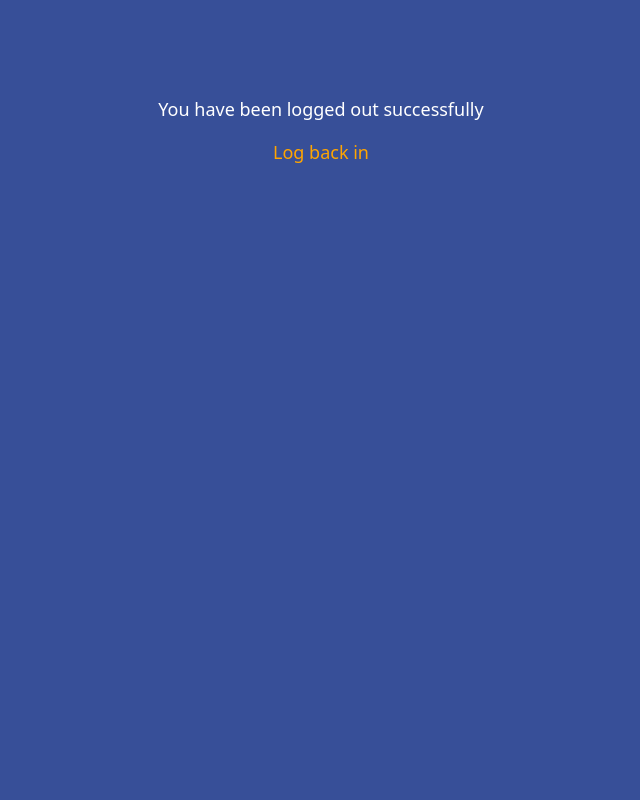
After one commit to K-Kelvin/chat-app, a Django app: page /logout/ in a window 1280 px wide. The commit adds this page. Shown: the whole page, without its empty margins (319-959 px from the left). Run offline with Django 4.2, Linux system fonts and the light colour scheme.

Commit message:
Added logout functionality

```diff
--- a/chat_app/settings.py
+++ b/chat_app/settings.py
@@ -155,7 +155,3 @@ HELP_EMAIL = "nivleknatech@gmail.com"
 LOGIN_URL = 'users:login'
 
 LOGIN_REDIRECT_URL = 'chat:index'
-
-LOGOUT_URL = 'logout'
-
-LOGOUT_REDIRECT_URL = '/'
--- a/chat_app/urls.py
+++ b/chat_app/urls.py
@@ -15,10 +15,11 @@ Including another URLconf
 """
 from django.contrib import admin
 from django.urls import path, include
-
+from django.contrib.auth import views as auth_views
 
 urlpatterns = [
     path('', include("users.urls")),
     path('chat/', include("chat.urls")),
+    path('logout/', auth_views.LogoutView.as_view(template_name='logout.html'), name='logout'),
     path('admin/', admin.site.urls),
 ]
--- a/templates/login.html
+++ b/templates/login.html
@@ -14,7 +14,7 @@
         {% comment %} <div class="mb-3">
             <img src="{% static 'img/logo.png' %}" alt="logo" width="200" height="auto" class="mx-auto d-block">
         </div> {% endcomment %}
-        <form method="post" action="" class="auth-form bd-highlight">
+        <form method="post" action="" class="auth-form bd-highlight mt-4">
             {% csrf_token %}
             <h3 style="text-align: center; color: rgba(0,0,0,.65);">Login</h3>
             <div class="mb-3">
--- /dev/null
+++ b/templates/logout.html
@@ -0,0 +1,42 @@
+{% extends 'base.html' %}
+
+{% block title %} Chat App | Logout {% endblock title %}
+
+{% block head %}
+<style>
+    body {
+        background: var(--primary-color);
+    }
+    .content-container {
+        padding: 6rem 1rem;
+        display: flex;
+        justify-content: center;
+    }
+    .center {
+        font-size: 1.125rem;
+        text-align: center;
+        color: var(--white);
+    }
+    .center a {
+        color: orange;
+    }
+</style>
+{% endblock head %}
+
+{% block body %}
+<div class="content-container">
+    {% if user.is_authenticated %}
+    <div class="center">
+        <p>Logout failed, you are still authenticated.</p>
+        <a class="d-block ml-2" href="{% url 'chat:index' %}">Go to Home</a>
+    </div>
+
+    {% else %}
+    <div class="center">
+        <p>You have been logged out successfully</p>
+        <a class="d-block ml-2" href="{% url 'users:login' %}">Log back in</a>
+    </div>
+
+    {% endif %}
+</div>
+{% endblock body %}
--- a/templates/register.html
+++ b/templates/register.html
@@ -9,7 +9,7 @@
 
 {% block body %}
 {% with username=form.username.value|default:'' email=form.email.value|default:'' password1=form.password1.value|default:'' password2=form.password2.value|default:'' %}
-<div class="auth-container">
+<div class="auth-container mt-4">
     <div class="auth-inner-container">
         {% include 'messages.html' %}
         {% comment %} <div class="mb-3">
```
Also changed, not shown: chat/templates/chat/chat.html (+8 -2 lines), db.sqlite3.
